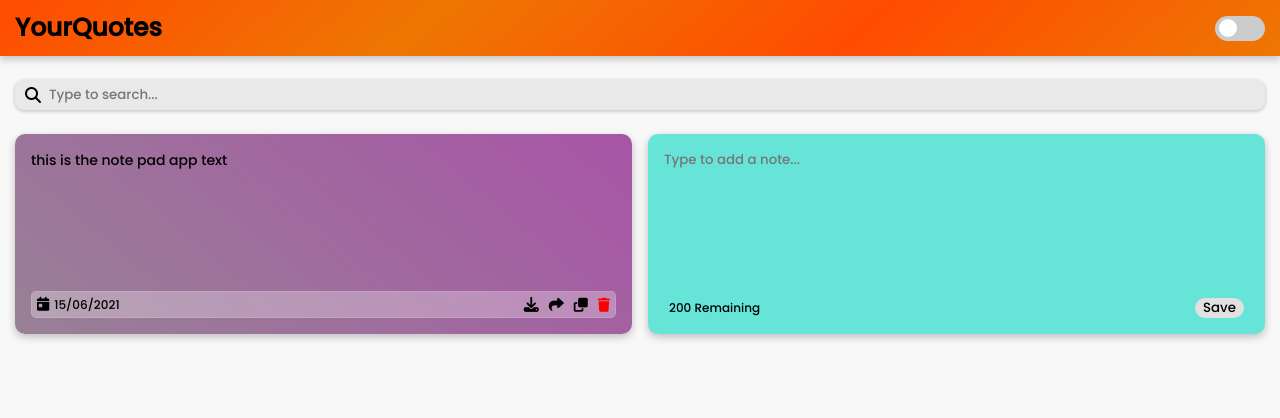
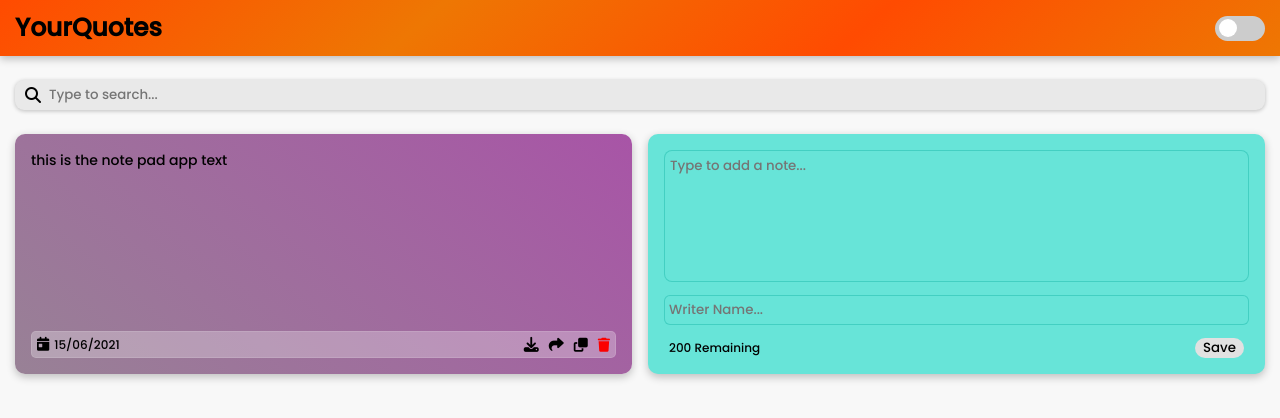
Before and after one commit to danishzayan/YourQuotes-App, a React (Vite) app: page / in a window 1280 px wide. Shown: the top 418 px of the page. Built offline with nearby package versions, Linux system fonts and the light colour scheme; no server answers.

Commit message:
add writer name

```diff
--- a/src/components/Card.jsx
+++ b/src/components/Card.jsx
@@ -42,14 +42,14 @@
   };
 
 
-  // code for download image
+  // code for convert html to image
   const domEl = useRef(null);
   const downloadImage = async () => {
     const dataUrl = await htmlToImage.toPng(domEl.current);
 
     // download image
     const link = document.createElement('a');
-    link.download = 'html-to-img.png';
+    link.download = 'your-quotes.png';
     link.href = dataUrl;
     link.click();
   };
--- a/src/components/addNote.jsx
+++ b/src/components/addNote.jsx
@@ -29,6 +29,7 @@
         onChange={ handleChange }
         value={ noteText }
       ></textarea>
+      <input type="text" placeholder='Writer Name...' />
       <div className="footer">
         <small>{ characterLimit - noteText.length } Remaining</small>
         <button className="save" onClick={ handleSave }>Save</button>
--- a/src/index.css
+++ b/src/index.css
@@ -34,7 +34,7 @@
   background-color: #8afed6;
   border-radius: 10px;
   padding: 1rem;
-  min-height: 200px;
+  min-height: 240px;
   display: flex;
   flex-direction: column;
   justify-content: space-between;
@@ -57,10 +57,23 @@
   background: #67e4d8;
   border: none;
   resize: none;
+
+  border: 1px solid #35c8bab8;
+  border-radius: 8px;
+  padding: 5px;
 }
 
 textarea:focus {
   outline: none;
+}
+
+.card.new input {
+  outline: none;
+  background: #67e4d8;
+  border: none;
+  border: 1px solid #35c8bab8;
+  border-radius: 6px;
+  padding: 4px;
 }
 
 .footer .save {
```
